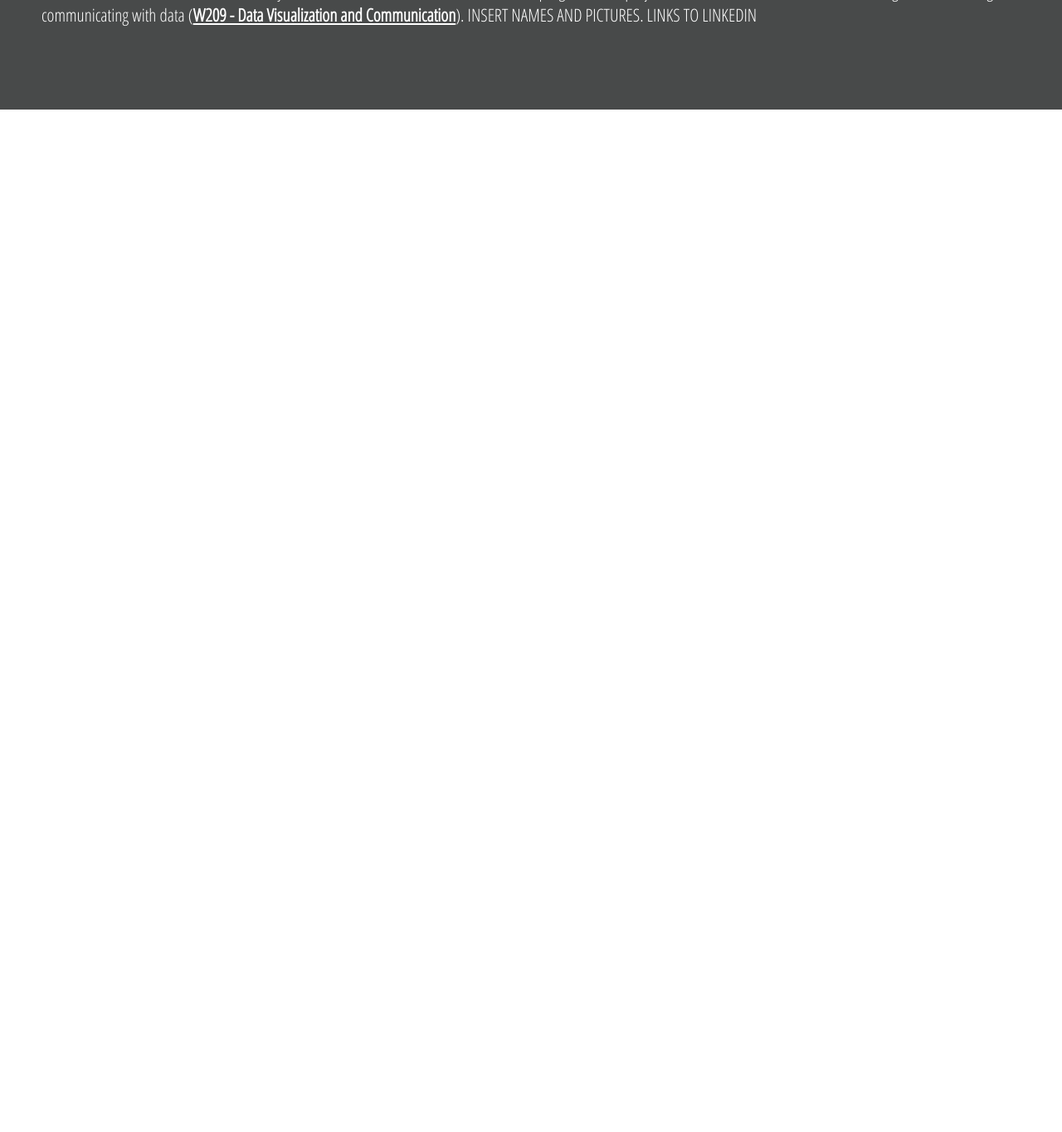
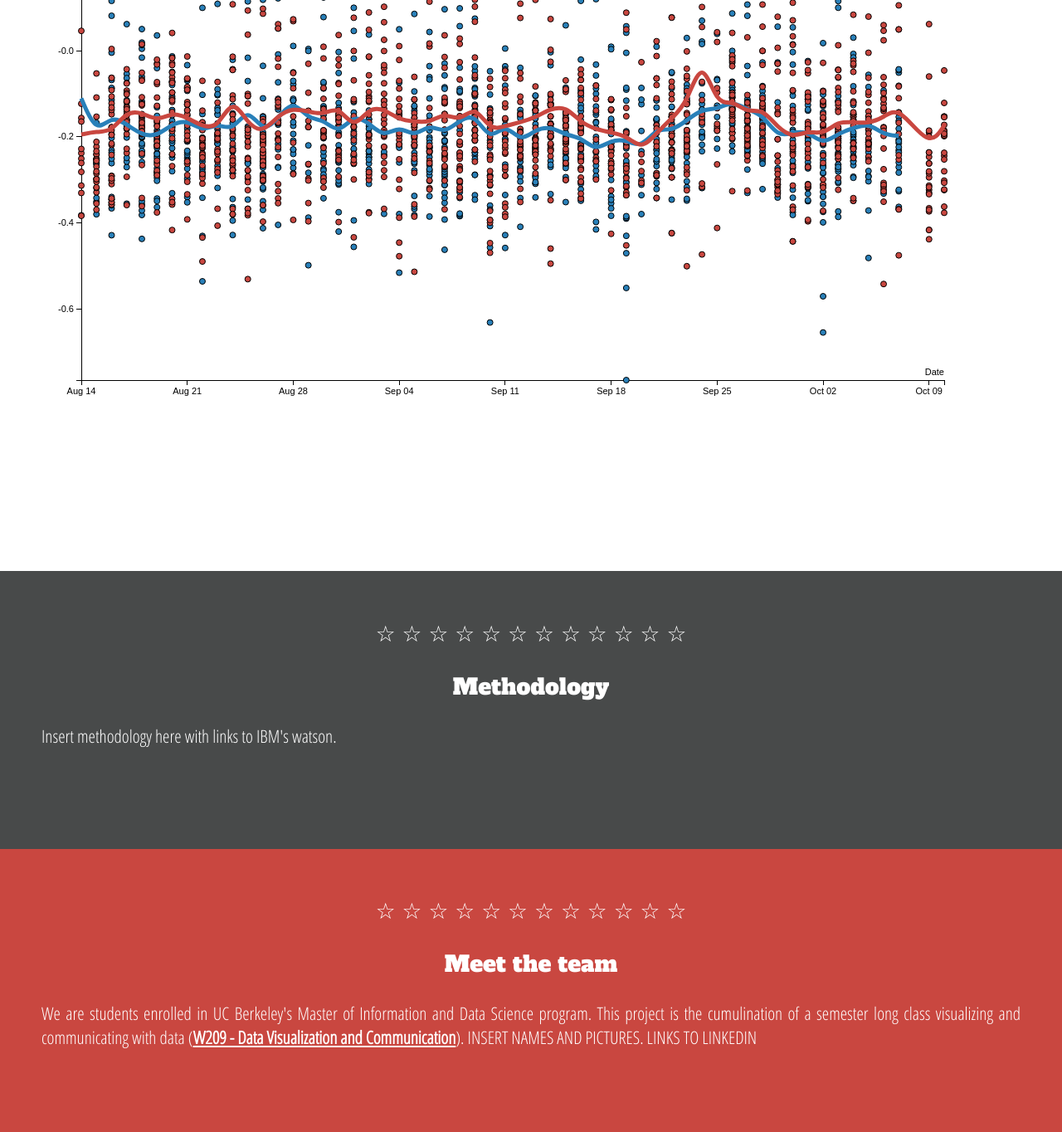
Before and after one commit to keivahn/w209_sentiment, a plain HTML site: page index_home.html in a window 1280 px wide. Shown: the part 1926-3290 px from the top of the page at 83% size. Before the commit the page ends 2058 px from the top, so only its background shows below. Drawn offline with nearby package versions, Linux system fonts and the light colour scheme.

Commit message:
incorporating viz into website

```diff
--- a/index_home.html
+++ b/index_home.html
@@ -94,6 +94,15 @@
   padding-bottom: 100px;
 }
 
+#Section5 {
+  background-color: #C94740;
+  color: #FFFFFF;
+  padding-left: 50px;
+  padding-right: 50px;
+  padding-top: 30px;
+  padding-bottom: 100px;
+}
+
 body {
   margin:0;
   font-family: "Open Sans Condensed","Helvetica Neue",Helvetica,Arial,sans-serif;
@@ -176,12 +185,21 @@ body a {
   <div id="Section3">
     <p class="heading">☆ ☆ ☆ ☆ ☆ ☆ ☆ ☆ ☆ ☆ ☆ ☆</p>
     <p class="heading">Try it out</p>
-    Insert instructions here for how to use the visualization.
-
-    INSERT VISUALIZATION
+    <p>
+      <object type="text/html" data="index_viz.html" width="1200" height ="900">
+      </object>
+    </p>
   </div>
 
   <div id="Section4">
+    <p class="heading">☆ ☆ ☆ ☆ ☆ ☆ ☆ ☆ ☆ ☆ ☆ ☆</p>
+    <p class="heading">Methodology</p>
+    <p>
+      Insert methodology here with links to IBM's watson.
+    </p>
+  </div>
+
+  <div id="Section5">
     <p class="heading">☆ ☆ ☆ ☆ ☆ ☆ ☆ ☆ ☆ ☆ ☆ ☆</p>
     <p class="heading">Meet the team</p>
     We are students enrolled in UC Berkeley's Master of Information and Data
--- a/index_viz.html
+++ b/index_viz.html
@@ -111,7 +111,7 @@ body {
 
 <script>
 var margin = {top: 20, right: 20, bottom: 30, left: 40},
-    width = 1500 - margin.left - margin.right,
+    width = 1100 - margin.left - margin.right,
     height = 800 - margin.top - margin.bottom;
 
 var hover_pad = 45;
```
